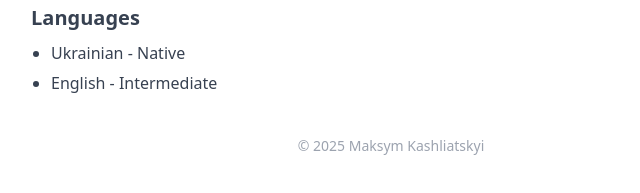
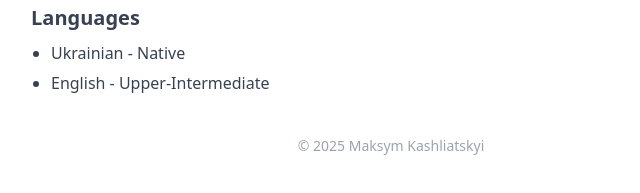
Before and after one commit to maxstyleUA/maksym-cv, a plain HTML site: page index.html in a window 1280 px wide. Shown: the part 1304-1497 px from the top of the page, 249-889 px from the left. Drawn offline with nearby package versions, Linux system fonts and the light colour scheme.

Commit message:
feat: updated english level

```diff
--- a/index.html
+++ b/index.html
@@ -82,7 +82,7 @@
         <h2 class="text-xl font-semibold text-gray-700 mb-2">Languages</h2>
         <ul class="list-disc ml-5 text-gray-700 space-y-1">
             <li>Ukrainian - Native</li>
-            <li>English - Intermediate</li>
+            <li>English - Upper-Intermediate</li>
         </ul>
     </section>
 
```
